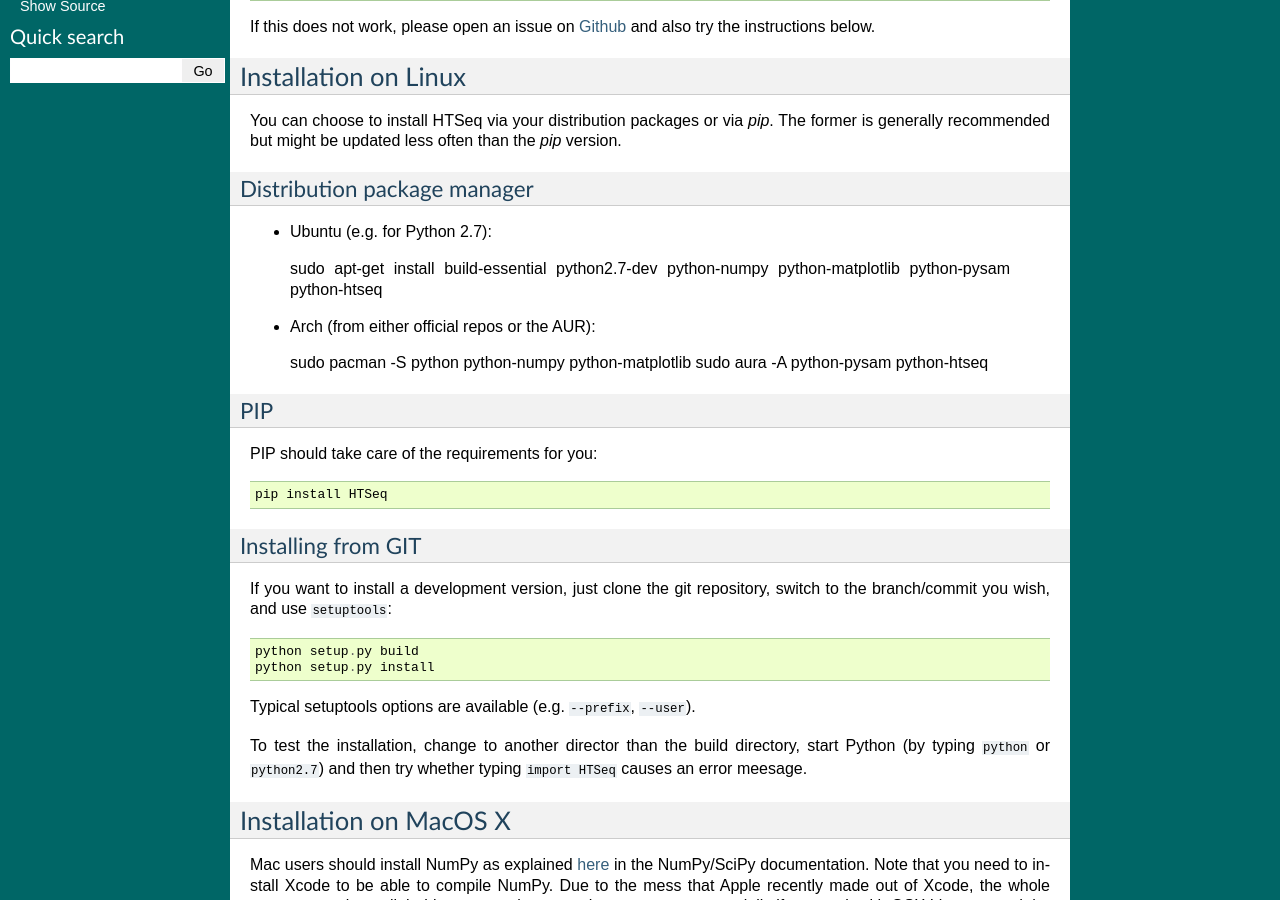
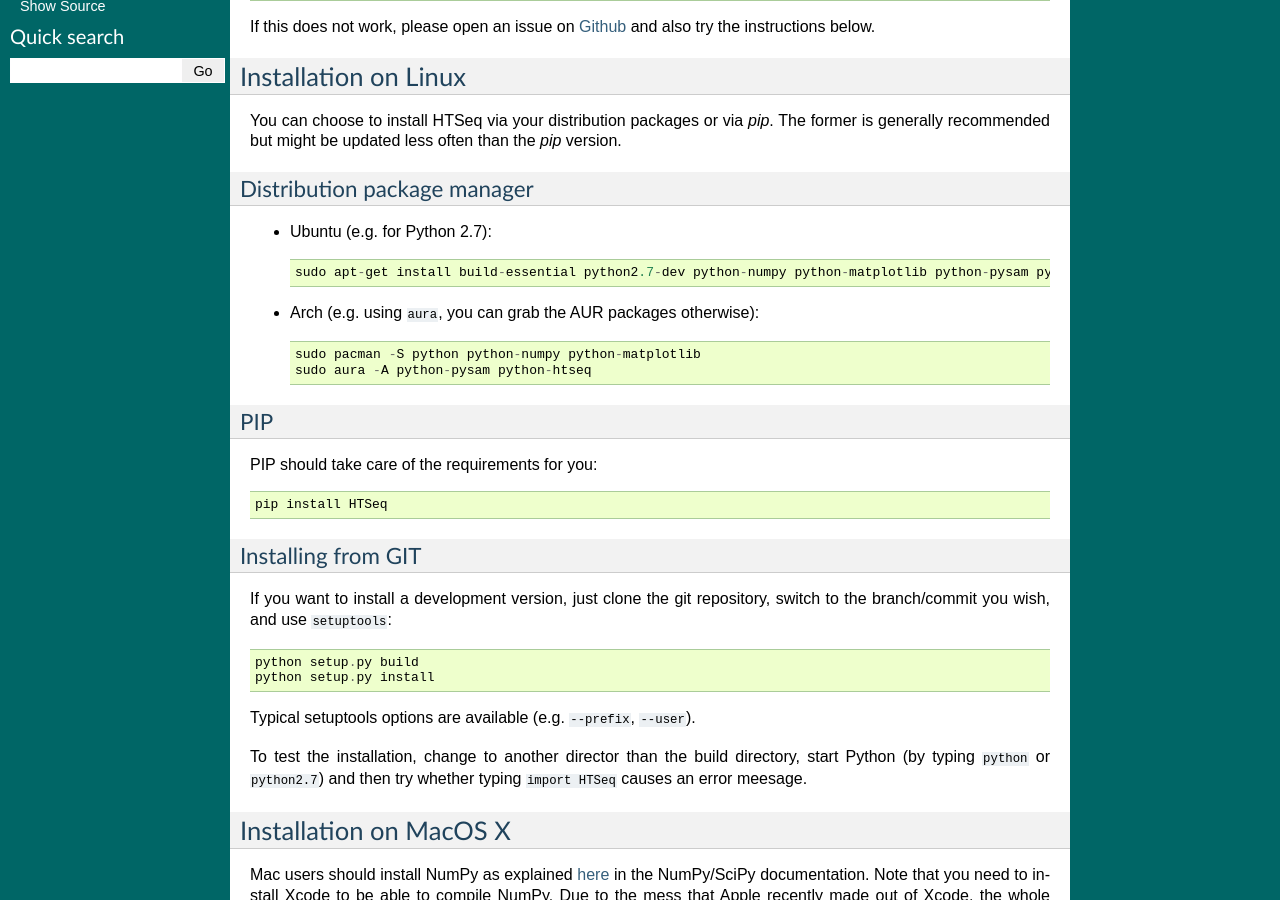
Before and after one commit to simon-anders/htseq, a Sphinx documentation site: the page built from python3/doc/install.rst, in a window 1280 px wide and 900 px high, scrolled down 386 px. Built offline with Sphinx 7.4.7, drawn with Linux system fonts in a browser that asks for light colours.

Commit message:
little bug in docs

```diff
--- a/python3/doc/install.rst
+++ b/python3/doc/install.rst
@@ -46,12 +46,12 @@ Distribution package manager
 
 - Ubuntu (e.g. for Python 2.7)::
 
- sudo apt-get install build-essential python2.7-dev python-numpy python-matplotlib python-pysam python-htseq
+   sudo apt-get install build-essential python2.7-dev python-numpy python-matplotlib python-pysam python-htseq
 
-- Arch (from either official repos or the AUR)::
+- Arch (e.g. using ``aura``, you can grab the AUR packages otherwise)::
 
-  sudo pacman -S python python-numpy python-matplotlib
-  sudo aura -A python-pysam python-htseq
+    sudo pacman -S python python-numpy python-matplotlib
+    sudo aura -A python-pysam python-htseq
 
 PIP
 ---
```
